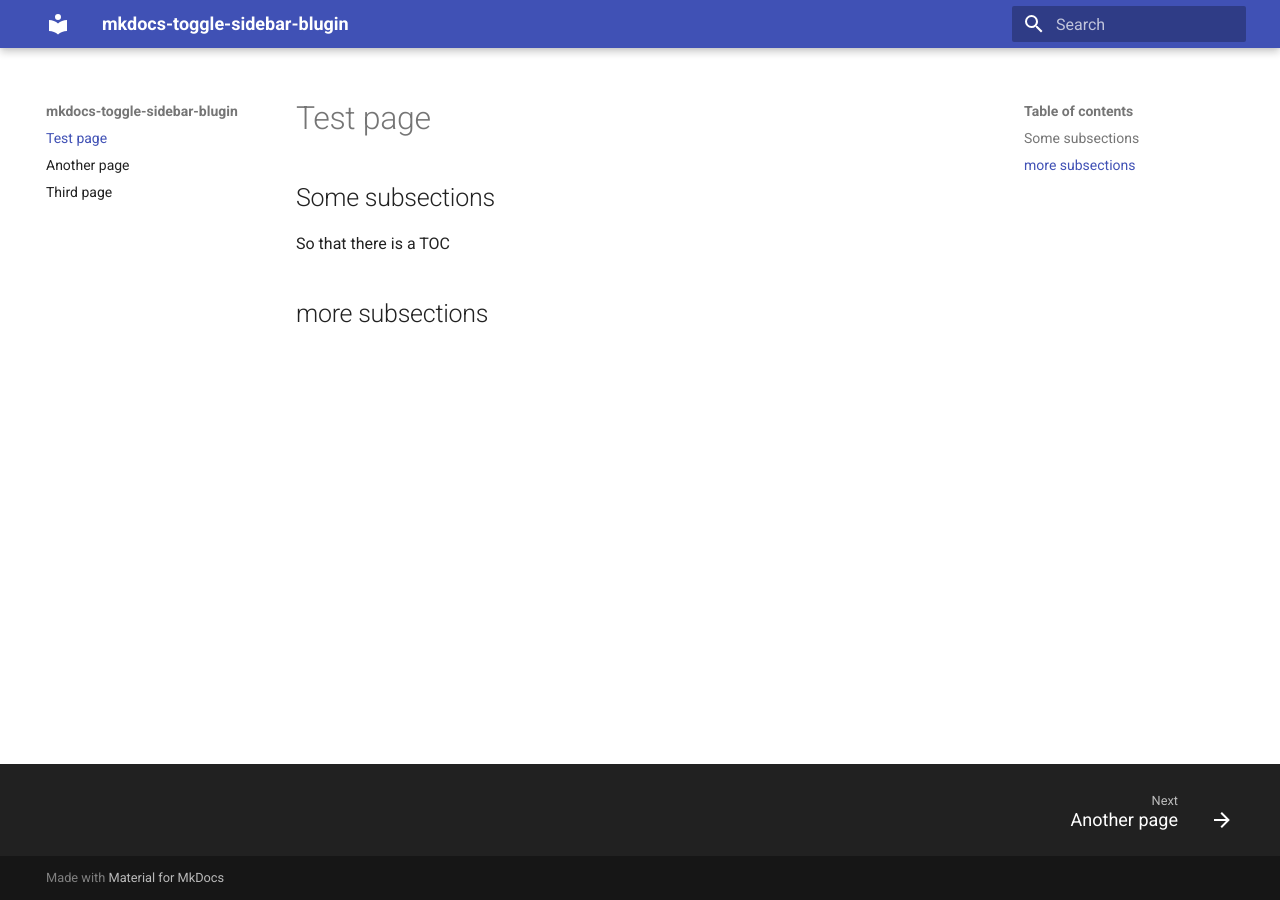
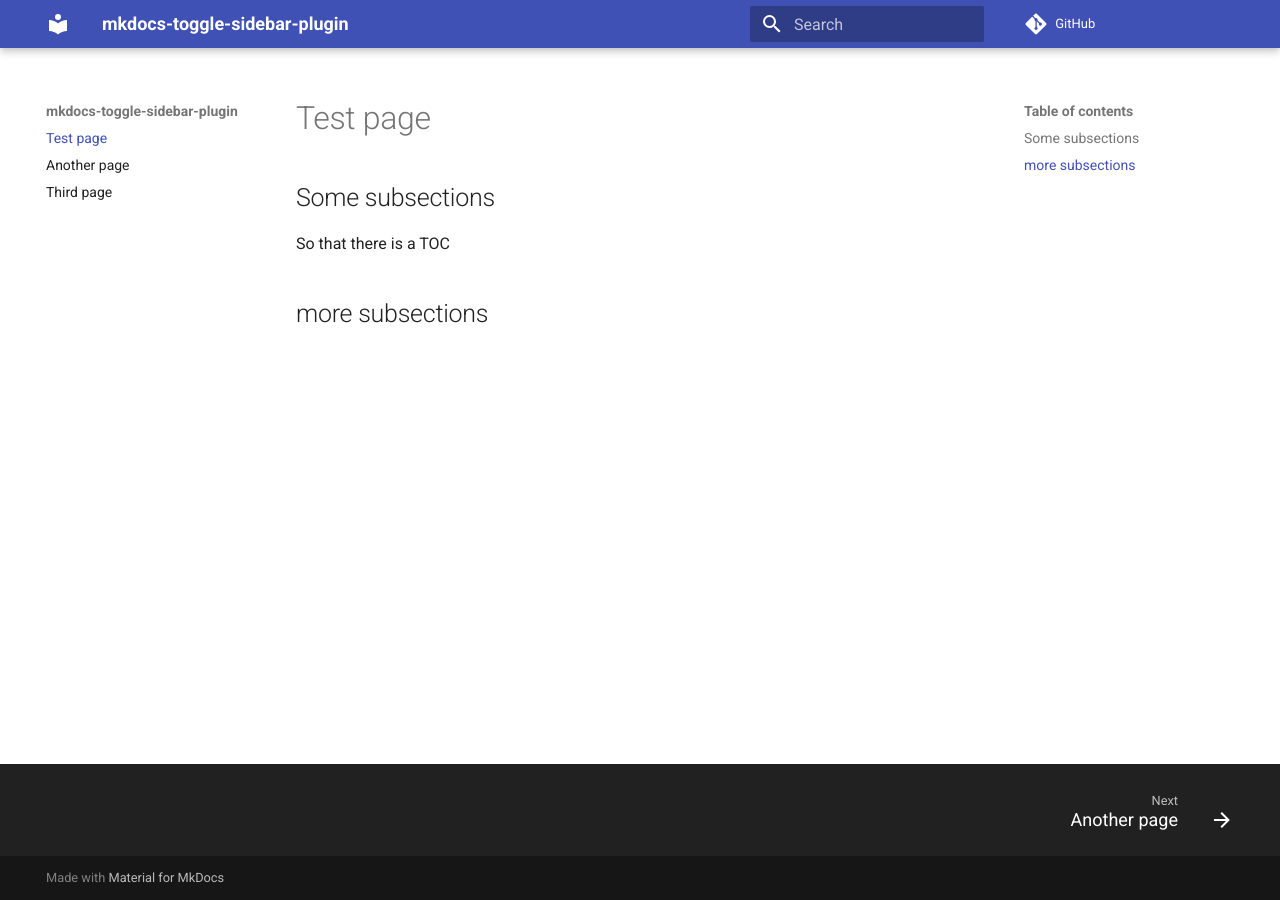
Before and after one commit to six-two/mkdocs-toggle-sidebar-plugin, an MkDocs documentation site: the page built from docs/index.md, in a window 1280 px wide. Built offline with MkDocs 1.6.1 and Material for MkDocs 9.7.7, drawn with Linux system fonts in a browser that asks for light colours; comment, search, counter and statistics services are not loaded.

```diff
--- a/mkdocs.yml
+++ b/mkdocs.yml
@@ -1,4 +1,5 @@
-site_name: mkdocs-toggle-sidebar-blugin
+site_name: mkdocs-toggle-sidebar-plugin
+repo_url: https://github.com/six-two/mkdocs-toggle-sidebar-plugin
 
 theme:
   name: material
```
Also changed, not shown: README.md (+2 -2 lines), 1 other file.
